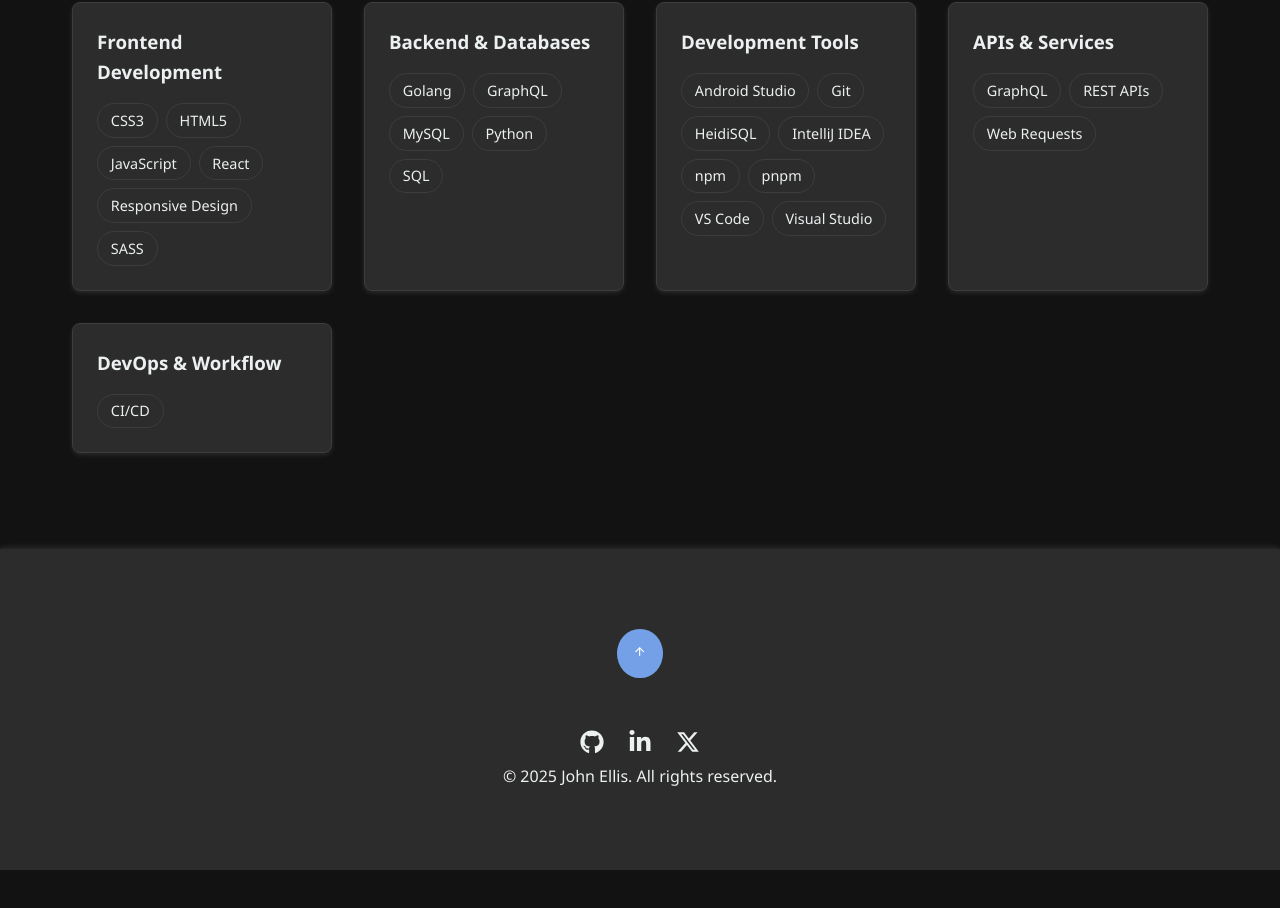
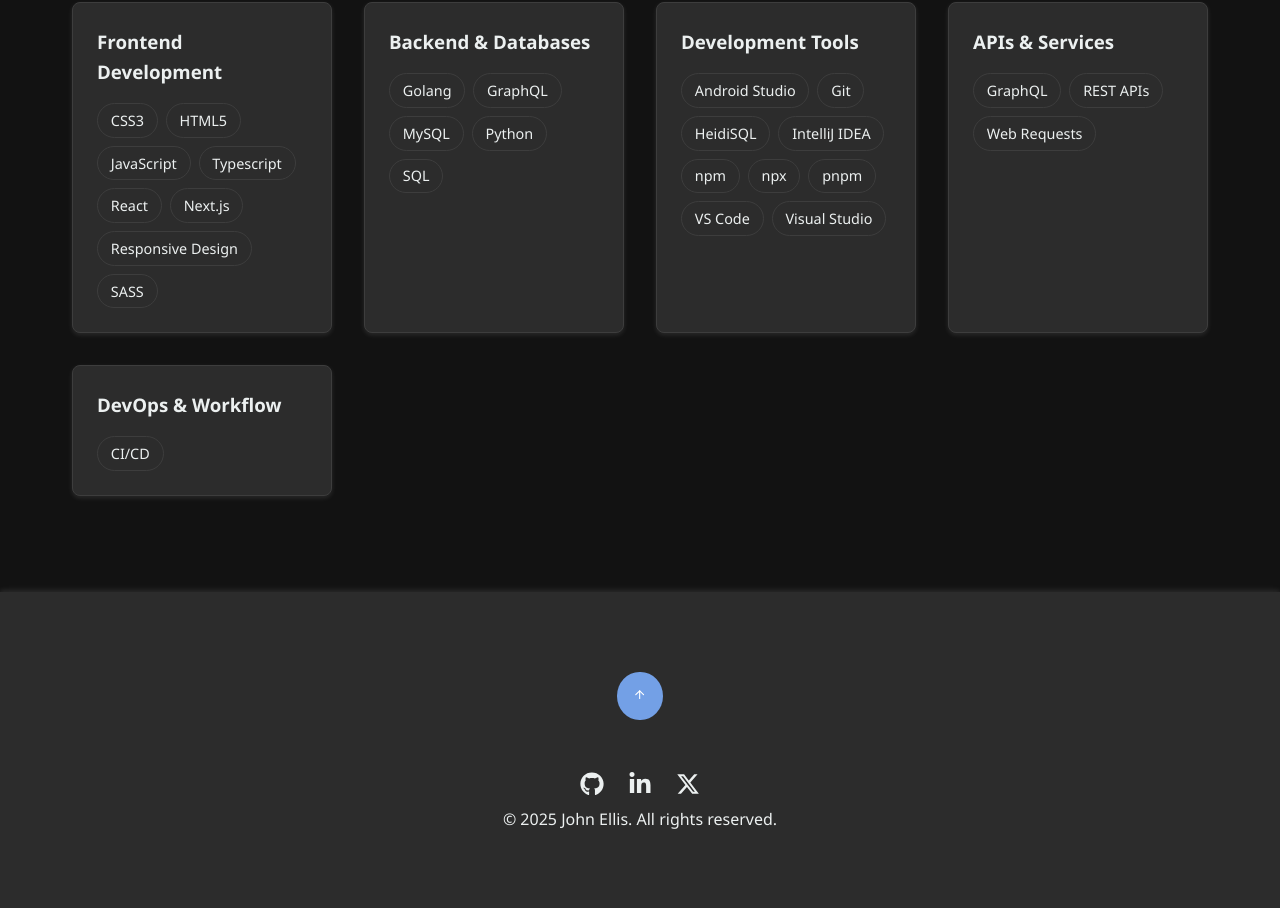
Before and after one commit to jaxellis/jaxellis.github.io, a Next.js app: page / in a window 1280 px wide. Shown: the part 1235-2143 px from the top of the page. Before the commit the page ends 2105 px from the top, so only its background shows below. Built offline with nearby package versions, Linux system fonts and the light colour scheme.

Commit message:
Update Skills

```diff
--- a/src/data/skills.ts
+++ b/src/data/skills.ts
@@ -12,7 +12,9 @@
       'CSS3',
       'HTML5',
       'JavaScript',
+      'Typescript',
       'React',
+      'Next.js',
       'Responsive Design',
       'SASS',
     ],
@@ -31,6 +33,7 @@
       'HeidiSQL',
       'IntelliJ IDEA',
       'npm',
+      'npx',
       'pnpm',
       'VS Code',
       'Visual Studio',
```
